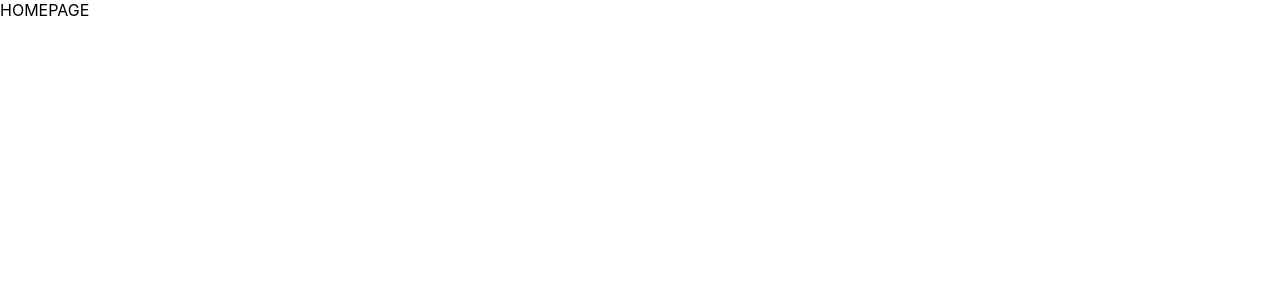
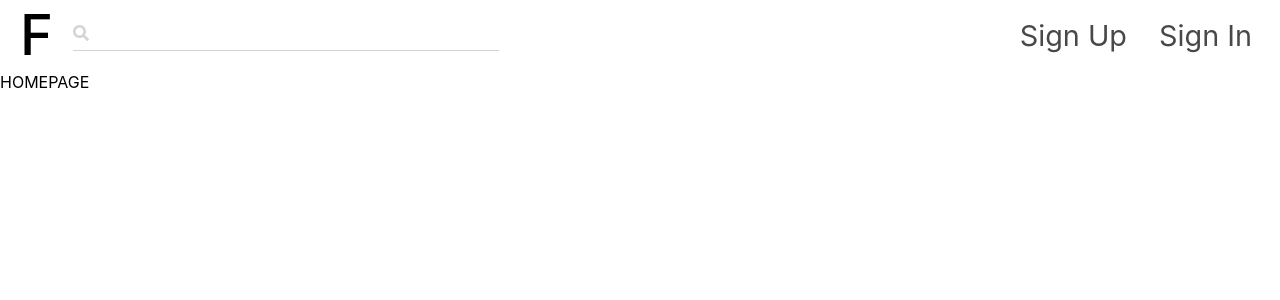
Before and after one commit to FemtoGooDaKi/FemtoGooDaKi, a React (Create React App) app in the folder frontend/: page / in a window 1280 px wide. Shown: the top 300 px of the page. Built offline with nearby package versions, Linux system fonts and the light colour scheme.

Commit message:
Navbar integration (#18)
* Navbar integration

* frontend: Review navbar integration

Co-authored-by: Natchanon A <natchanon.347@gmail.com>
Co-authored-by: Phongpak Taothong <phongpak@bsd.education>

```diff
--- a/frontend/src/App.js
+++ b/frontend/src/App.js
@@ -7,12 +7,15 @@ import {
 import LoginPage from './page/LoginPage/LoginPage'
 import CoursePage from './page/CoursePage/CoursePage'
 import DummyPage from './page/DummyPage/DummyPage'
+import Navbar from './components/Navbar/Navbar'
+
 export default function App() {
   return (
     <Router>
       <div>
         <Switch>
           <Route path="/" exact>
+            <Navbar/>
             <div>HOMEPAGE</div>
           </Route>
 
@@ -20,7 +23,13 @@ export default function App() {
             <LoginPage/ >
           </Route>
 
+
+          <Route path="/register" exact>
+            register page stub
+          </Route>
+
           <Route path="/mycourse" exact>
+            <Navbar/>
             <CoursePage
                 imgUrl = 'https://i.imgur.com/mJM1gO1.jpg'
                 name =  "aukmate"
@@ -53,8 +62,12 @@ export default function App() {
             <div>Add Course</div>
           </Route>
 
-          <Route path="/testing">
+          <Route path="/testing" exact>
             <DummyPage>Page to show when the user PreTest or PostTest</DummyPage>
+          </Route>
+
+          <Route path="/navbar" exacy>
+            <Navbar/>
           </Route>
         </Switch>
       </div>
--- a/frontend/src/components/Navbar/Navbar.jsx
+++ b/frontend/src/components/Navbar/Navbar.jsx
@@ -1,75 +1,76 @@
 import React, { Component } from 'react';
+import { withRouter } from 'react-router-dom';
 import { FontAwesomeIcon } from '@fortawesome/react-fontawesome'
 import { faSearch, faGraduationCap, faBook, faDesktop } from '@fortawesome/free-solid-svg-icons'
+import { connect } from "react-redux";
+import { setSearchKeyword } from "../../actions";
 import './Navbar.css';
 
-/*
-Props
-- signedIn: Bool
-- handleSearch: (String) -> Void
-
-- handleSignIn: () -> Void
-- handleSignUp: () -> Void
-
-- handleHatButton: () -> Void
-- handleBookButton: () -> Void
-- handleScreenButton: () -> Void
-^^^ Rename these functions at line 56, 59, 62
-*/
-
-/*
-<Navbar
-    signedIn={true}
-    handleSearch={(keyword) => {console.log(keyword)}}
-    handleSignIn={() => {console.log('sign in')}}
-    handleSignUp={() => {console.log('sign up')}}
-    handleHatButton={() => {console.log('hat')}}
-    handleBookButton={() => {console.log('book')}}
-    handleScreenButton={() => {console.log('screen')}}
-/>
-*/
-
-export class Navbar extends Component {
+class Navbar extends Component {
     handleInputKeyDown = (e) => {
         if (e.keyCode !== 13) return;
-        this.props.handleSearch(e.target.value);
+        const keyword = e.target.value;
+        this.props.setSearchKeyword(keyword);
+        this.props.history.push('/search');
+    }
+
+    handleCareerButton = () => {
+        this.props.history.push('/career');
+    }
+
+    handleAddCourseButton = () => {
+        this.props.history.push('/addcourse');
+    }
+
+    handleMyCourseButton = () => {
+        this.props.history.push('/mycourse');
+    }
+
+    handleSignInButton = () => {
+        this.props.history.push('/login');
+    }
+
+    handleSignUpButton = () => {
+        // register page stub
+        this.props.history.push('/register');
     }
 
     render() {
+        const {login} = this.props;
         return (
-            <div className={'navbar-container' + (this.props.signedIn ? ' signed-in' : '')}>
+            <div className={'navbar-container' + (login ? ' signed-in' : '')}>
                 <div>
-                    <span className={'navbar-title' + (this.props.signedIn ? ' signed-in' : '')}>
+                    <span className={'navbar-title' + (login ? ' signed-in' : '')}>
                         F
                     </span>
                     <div className='navbar-textfield-container'>
                         <FontAwesomeIcon icon={faSearch}/>
                         <input
                         type='text'
-                        className={this.props.signedIn ? ' signed-in' : ''}
+                        className={login ? ' signed-in' : ''}
                         onKeyDown={this.handleInputKeyDown}
                         />
                     </div>
                 </div>
-                {this.props.signedIn &&
+                {login &&
                     <div className='navbar-menu-icon-container'>
-                        <span onClick={this.props.handleHatButton}> {/* TODO: Rename this function */}
+                        <span onClick={this.handleCareerButton}>
                             <FontAwesomeIcon icon={faGraduationCap}/>
                         </span>
-                        <span onClick={this.props.handleBookButton}> {/* TODO: Rename this function */}
+                        <span onClick={this.handleAddCourseButton}>
                             <FontAwesomeIcon icon={faBook}/>
                         </span>
-                        <span onClick={this.props.handleScreenButton}> {/* TODO: Rename this function */}
+                        <span onClick={this.handleMyCourseButton}>
                             <FontAwesomeIcon icon={faDesktop}/>
                         </span>
                     </div>
                 }
-                {!this.props.signedIn &&
+                {!login &&
                     <div className='navbar-sign-in-button-container'>
-                        <span onClick={this.props.handleSignUp}>
+                        <span onClick={this.handleSignUpButton}>
                             Sign Up
                         </span>
-                        <span onClick={this.props.handleSignIn}>
+                        <span onClick={this.handleSignInButton}>
                             Sign In
                         </span>
                     </div>
@@ -78,3 +79,17 @@ export class Navbar extends Component {
         );
     }
 }
+
+const mapStateToProps = state => {
+    console.log(state);
+    return {
+        searchKeyword: state.searchKeyword,
+        login: state.login,
+    }
+};
+
+const mapDispatchToProps = dispatch => ({
+    setSearchKeyword: (keyword) => dispatch(setSearchKeyword(keyword))
+});
+
+export default connect(mapStateToProps, mapDispatchToProps)(withRouter(Navbar));
--- a/frontend/src/page/CoursePage/CoursePage.jsx
+++ b/frontend/src/page/CoursePage/CoursePage.jsx
@@ -13,27 +13,21 @@ import img from './arduino.png';
 */
 
 export default class CoursePage extends React.Component {
-  constructor(props) {
-        super(props);
-        console.log(this.props)
-    }
-
   render() {
     const imgUrl = this.props.imgUrl
     const name = this.props.name
     const description = this.props.description
     const onStartCourse = this.props.onStartCourse
-    console.log(imgUrl)
     return (
       <div className='course-page-container'>
-         <div className ='startCourse'>
+         <div className='startCourse'>
             <div>
                 <img src={imgUrl} alt=""/>
             </div>
             <div>
                 <p className='header'>{name}</p>
                 <p className='header'>Course </p>
-                <button class ="startCourseButton" style = {{marginTop : 20}} onClick={onStartCourse(name)}>Start Course</button>
+                <button className="startCourseButton" style = {{marginTop : 20}} onClick={onStartCourse(name)}>Start Course</button>
             </div>
         </div>
         <div className = "description">
--- a/frontend/src/page/LoginPage/LoginPage.jsx
+++ b/frontend/src/page/LoginPage/LoginPage.jsx
@@ -30,8 +30,6 @@ class LoginPage extends React.Component {
   handleLoginButton = () => {
     const username = document.getElementById("username").value;
     const password = document.getElementById("password").value;
-    console.log('username', username);
-    console.log('password', password);
     const data = {
       username: username,
       password: password
@@ -39,7 +37,7 @@ class LoginPage extends React.Component {
     axios.post('http://localhost:5000/login', qs.stringify(data))
     .then(response => {
       console.log(response);
-      setLoginFlag(true);
+      this.props.setLoginFlag(true);
       this.setState({redirect : '/mycourse'})
     })
     .catch(error => {
--- a/frontend/src/reducers/index.js
+++ b/frontend/src/reducers/index.js
@@ -5,7 +5,7 @@ const defaultStore = {
 }
 
 const femtoApp = (state = defaultStore, action) => {
-	console.log(state, action)
+	console.log('store',state, action)
 	switch (action.type) {
 		case 'SET_LOGIN':
 			return {
```
